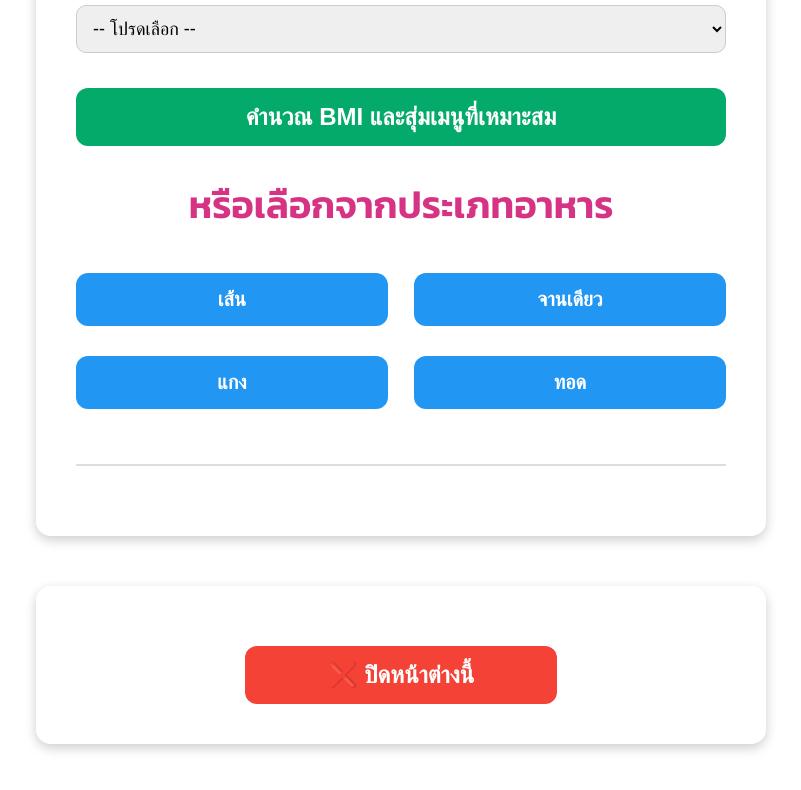
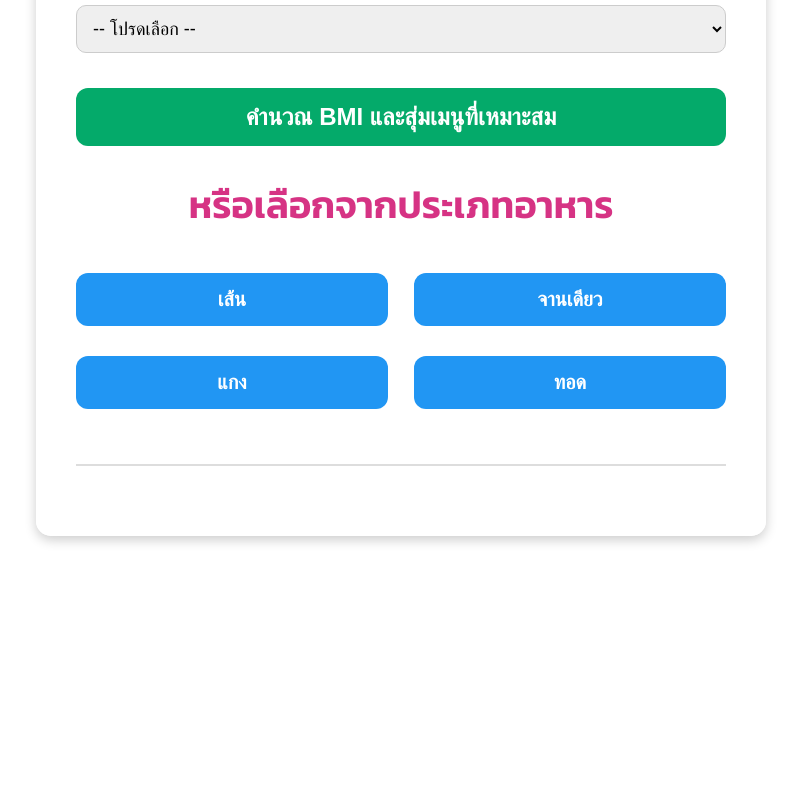
Before and after one commit to Natchiya66/project-index, a plain HTML site: page index.html in a window 1280 px wide. Shown: the part 734-1524 px from the top of the page, without its empty margins (239-1040 px from the left). After the commit the page ends 1320 px from the top, so only its background shows below. Drawn offline with Linux system fonts and the light colour scheme.

Commit message:
Update index.html

```diff
--- a/index.html
+++ b/index.html
@@ -203,11 +203,7 @@
         <div id="resultContainer"></div>
     </div>
 
-    <div class="container" style="text-align: center;">
-        <div class="inline-buttons">
-            <button class="close-button" onclick="window.close()">❌ ปิดหน้าต่างนี้</button>
-        </div>
-    </div>
+
 
     <script>
         let selectedCategory = null;
```
